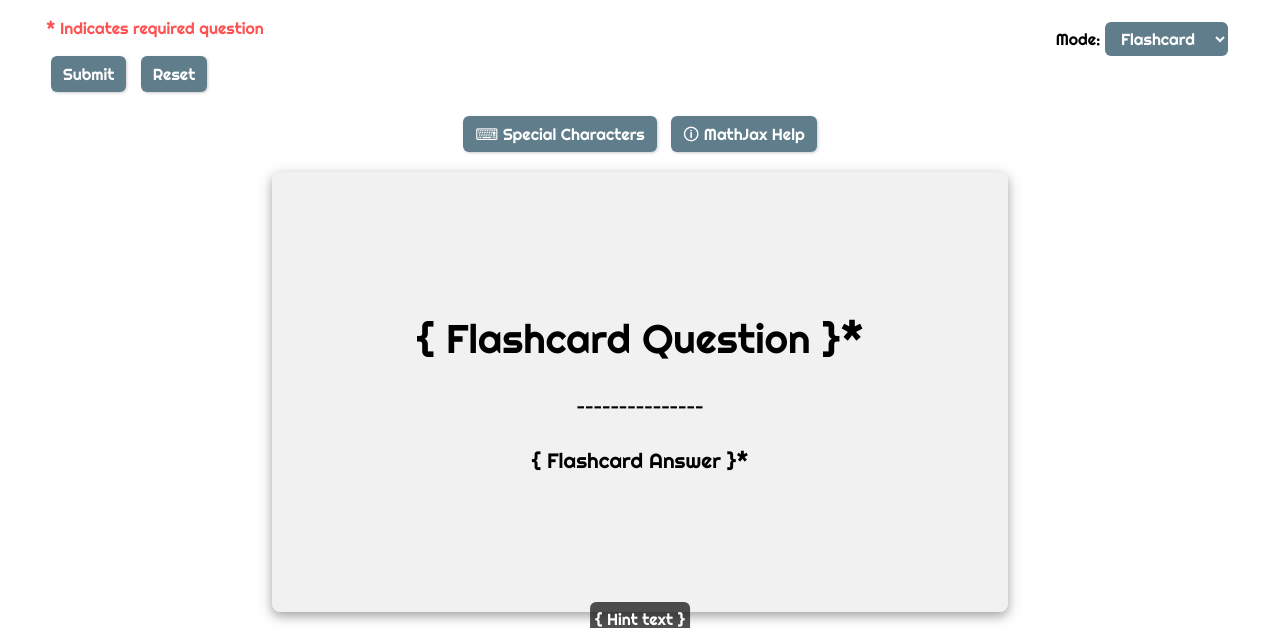
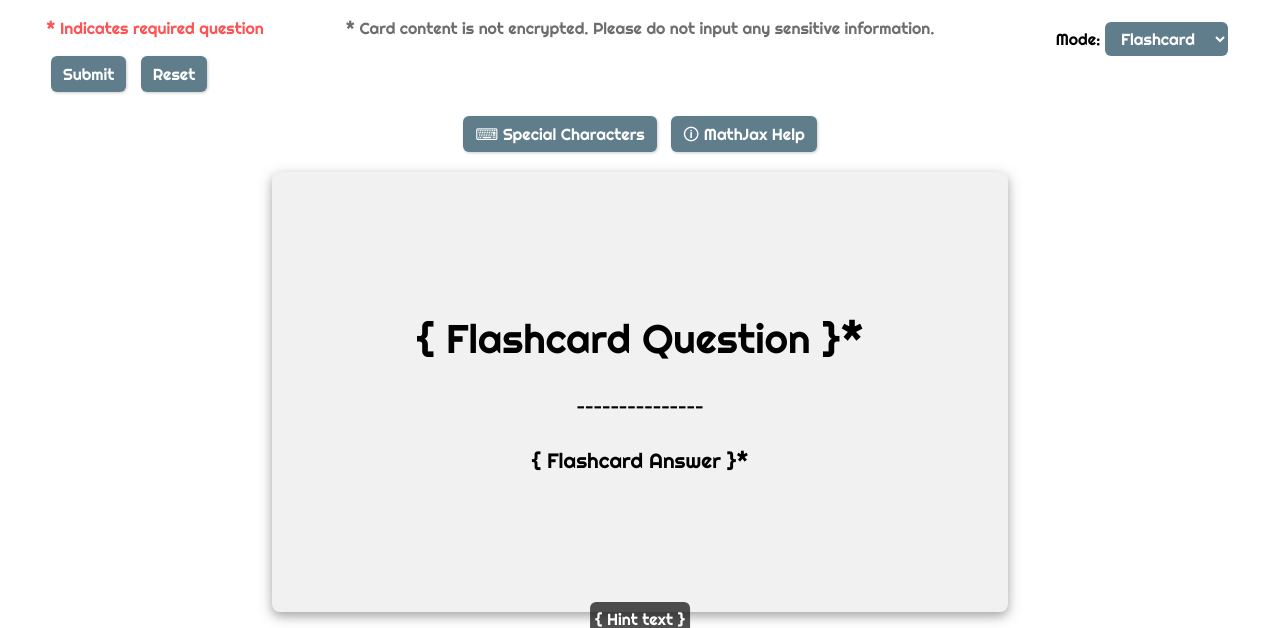
Before and after one commit to Sho-Wadamori/Flashcard, a Flask app: template templates/cardCreate.html in a window 1280 px wide. Shown: the part 214-842 px from the top of the page. Run offline with Flask 3, Linux system fonts and the light colour scheme; data comes from the database, SQL or seed files in the repository; the template is opened without the code that fills it: most values are stand-ins (such as "Sample title", 1, 10 or a date in 2020).

Commit message:
added messages to address relevant implications

```diff
--- a/templates/cardCreate.html
+++ b/templates/cardCreate.html
@@ -9,7 +9,7 @@
 
 <div id="characterPopup-overlay" class="characterPopup-overlay" onclick="closeDropdownPanel()"></div>
 
-<div class="deck-header" style="margin-bottom: 0 !important;">
+<div class="deck-header" style="margin-bottom: 0 !important; position: relative;">
     <!-- Flashcard form -->
     <form id="cardForm" action="{{ url_for('createCard', id=deck_info[1]) }}" method="POST" autocomplete="off">
         <p style="color: var(--warning-color);">* Indicates required question</p>
@@ -21,6 +21,7 @@
 
         <button type="submit">Submit</button>
         <button type="reset">Reset</button><br><br>
+        <p style="color: color-mix(in hsl, var(--text-color), rgb(155, 155, 155) 70%); text-align: center; position: absolute; inset: 0; margin: 0;">* Card content is not encrypted. Please do not input any sensitive information.</p>
     </form>
 
     <!-- Quiz form -->
--- a/templates/deckCreate.html
+++ b/templates/deckCreate.html
@@ -10,7 +10,7 @@
 <div id="characterPopup-overlay" class="characterPopup-overlay" onclick="closeDropdownPanel()"></div>
 
 <!-- Deck creation form -->
-<form id="deckForm" action="{{ url_for('createDeck') }}" method="POST" autocomplete="off">
+<form id="deckForm" action="{{ url_for('createDeck') }}" method="POST" autocomplete="off" style="position: relative;">
     <p style="color: var(--warning-color);">* Indicates required question</p>
     <input id="deckInput" name="deckName" type="hidden" required>
     <input id="descriptionInput" name="deckDescription" type="hidden">
@@ -22,6 +22,7 @@
         <option value="unlisted" {% if visibility == 'unlisted' %}selected{% endif %}>Unlisted</option>
         <option value="public" {% if visibility == 'public' %}selected{% endif %}>Public</option>
     </select>
+    <p style="color: color-mix(in hsl, var(--text-color), rgb(155, 155, 155) 70%); text-align: center; position: absolute; inset: 0; margin: 0;">* Making decks with illegal, harmful, or sensitive information is not allowed.</p>
 </form>
 
 <div style="text-align:center; margin-bottom: 20px;">
```
